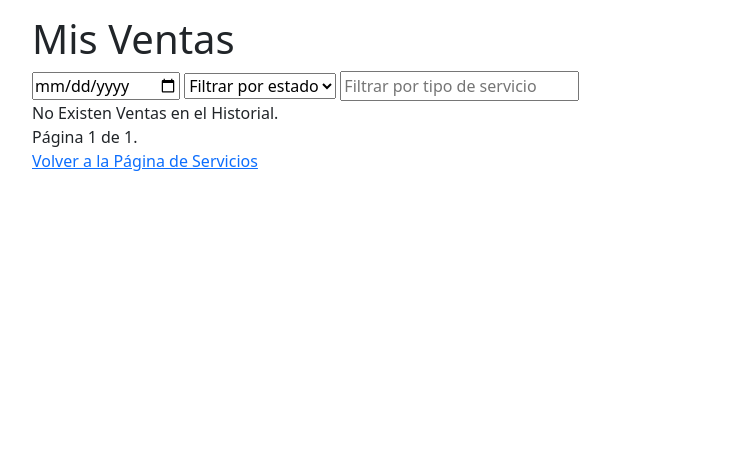
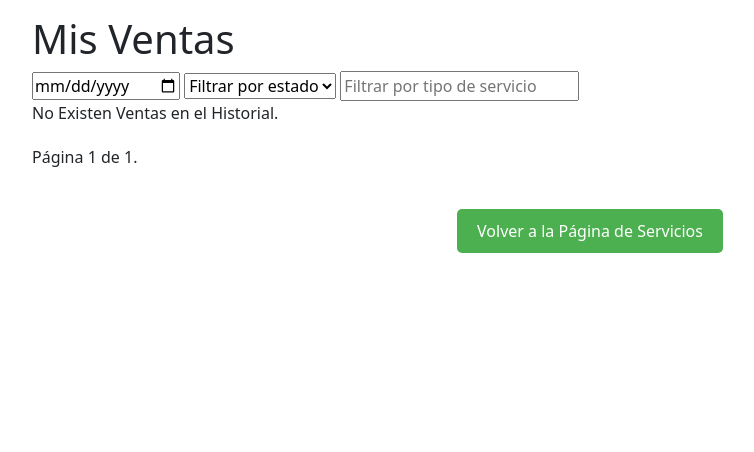
Before and after one commit to seleluciano/ServiceShop, a Django app: page /appserviceshop/misventas/ in a window 1280 px wide. Shown: the part 66-518 px from the top of the page, without its empty margins (50-804 px from the left). Run offline with Django 5.2, Linux system fonts and the light colour scheme; a user stored in the database is signed in; data comes from the database, SQL or seed files in the repository; both versions use the stored data as it was after the commit; data that the repository does not hold is empty; some libraries are stand-ins or nearby versions.

Commit message:
MisVentas Dinamico

```diff
--- a/ServiceShop/appserviceshop/templates/misventas.html
+++ b/ServiceShop/appserviceshop/templates/misventas.html
@@ -41,13 +41,13 @@
     </div>
 
     <!-- Paginación -->
-    <div class="pagination">
-        <span>
+    <div class="pagination" style="text-align: center; margin-top: 20px;">
+        <span style="display: block; margin-bottom: 10px;">
             Página {{ page_obj.number }} de {{ page_obj.paginator.num_pages }}.
         </span>
-        <div class="pagination-buttons">
+        <div class="pagination-buttons" style="display: inline-block;">
             {% if page_obj.has_previous %}
-                <a href="?page={{ page_obj.previous_page_number }}">Anterior</a>
+                <a href="?page={{ page_obj.previous_page_number }}" style="margin-right: 10px;">Anterior</a>
             {% endif %}
             {% if page_obj.has_next %}
                 <a href="?page={{ page_obj.next_page_number }}">Siguiente</a>
@@ -56,7 +56,9 @@
     </div>
 
     <!-- Botón para regresar a la página principal -->
-    <a href="{% url 'iniciosesion' %}" class="back-btn">Volver a la Página de Servicios</a>
+    <div style="text-align: center; margin-top: 30px;">
+        <a href="{% url 'inicio' %}" class="back-btn" style="display: inline-block; background-color: #4CAF50; color: white; padding: 10px 20px; text-decoration: none; border-radius: 5px;">Volver a la Página de Servicios</a>
+    </div>
 </div>
 
 {% endblock %}
```
Also changed, not shown: ServiceShop/appserviceshop/templates/miscompras.html (line endings or trailing spaces), ServiceShop/db.sqlite3, ServiceShop/media/imgavatar/avatar__ServiceShop_SzPgdSZ.jpg (added), ServiceShop/media/imgservices/VIANDAS-3_1.jpg (added).
